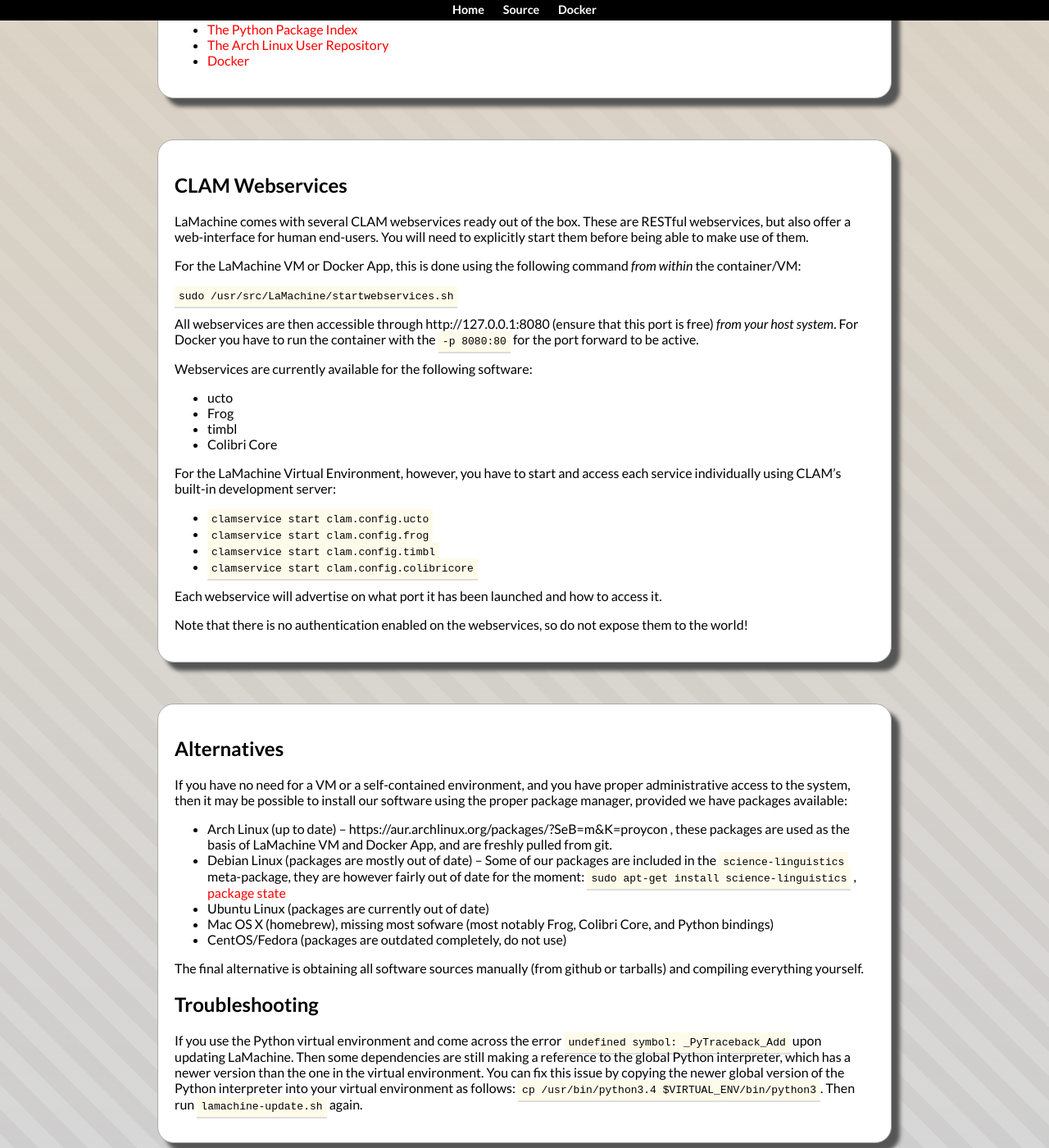
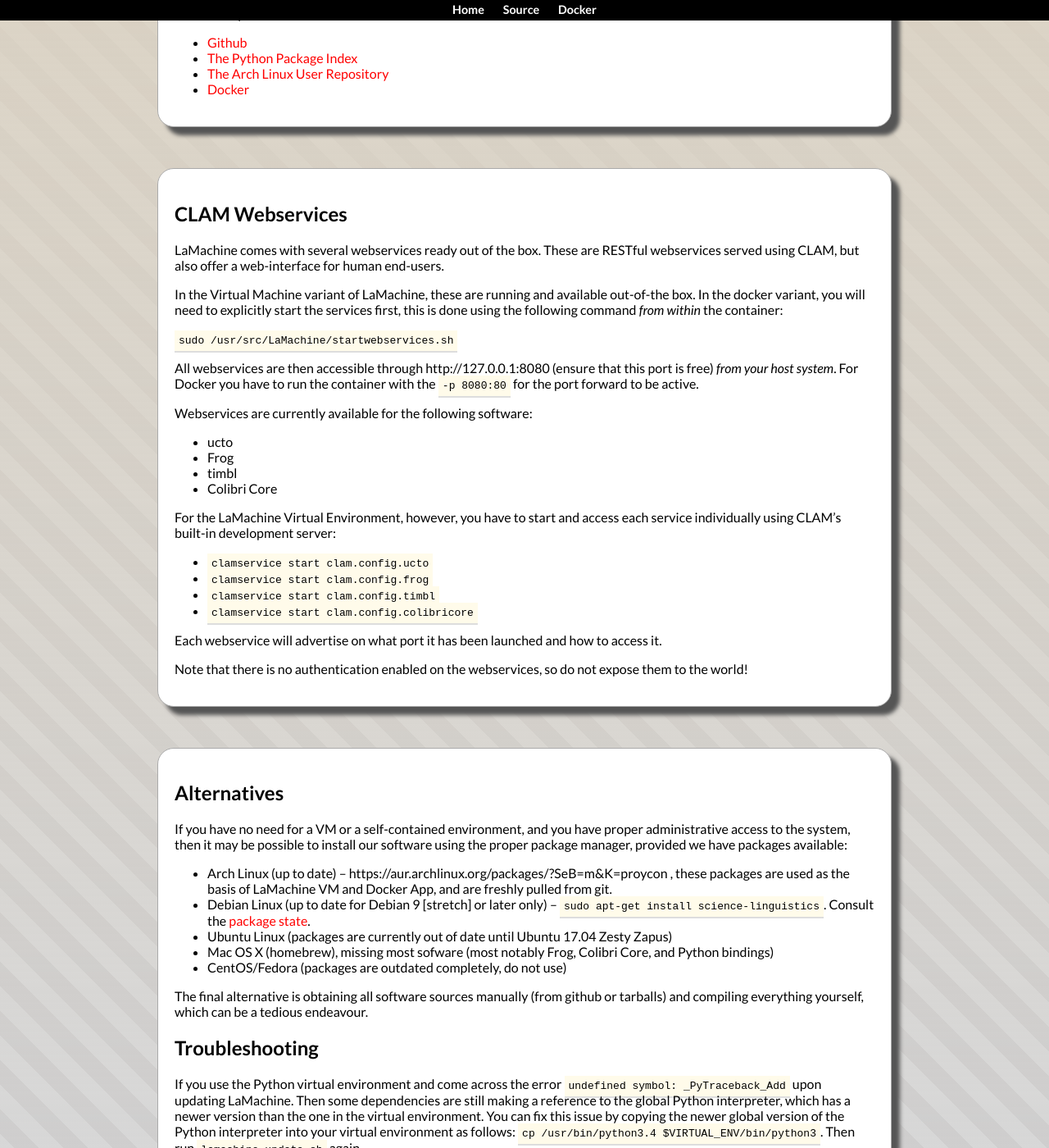
Before and after one commit to proycon/LaMachine, a Jekyll site: the page built from index.md, in a window 1280 px wide and 1400 px high, scrolled down 4378 px. Shown: the whole window at 82% size. Built offline with Jekyll 4.4.1, drawn with Linux system fonts in a browser that asks for light colours; some of the changed text lies outside the part shown.

Commit message:
website update

```diff
--- a/index.md
+++ b/index.md
@@ -86,6 +86,8 @@
 Entering your LaMachine Virtual Machine as per step 5 should be password-less,
 other methods may require a login; use username ``vagrant`` and password
 ``vagrant``.  The root password is also ``vagrant``.
+
+Various webservices in the Virtual Machine will be automatically accessible through https://127.0.0.1:8080 .
 
 Make sure to also read our privacy section below.
 
@@ -222,12 +224,13 @@
 CLAM Webservices
 ==================
 
-LaMachine comes with several CLAM webservices ready out of the box. These are
-RESTful webservices, but also offer a web-interface for human end-users.  You
-will need to explicitly start them before being able to make use of them.
+LaMachine comes with several webservices ready out of the box. These are
+RESTful webservices served using CLAM, but also offer a web-interface for human
+end-users.
 
-For the LaMachine VM or Docker App, this is done using the following command
-*from within* the container/VM:
+In the Virtual Machine variant of LaMachine, these are running and available out-of-the
+box. In the docker variant, you will need to explicitly start the services
+first, this is done using the following command *from within* the container:
 
 ``sudo /usr/src/LaMachine/startwebservices.sh``
 
@@ -268,12 +271,12 @@
 available:
 
  * Arch Linux (up to date) -- https://aur.archlinux.org/packages/?SeB=m&K=proycon , these packages are used as the basis of LaMachine VM and Docker App, and are freshly pulled from git.
- * Debian Linux (packages are mostly out of date) -- Some of our packages are included in the ``science-linguistics`` meta-package, they are however fairly out of date for the moment: ``sudo apt-get install science-linguistics`` , [package state](https://qa.debian.org/developer.php?login=ko.vandersloot@uvt.nl)
- * Ubuntu Linux (packages are currently out of date)
+ * Debian Linux (up to date for Debian 9 [stretch] or later only) -- ``sudo apt-get install science-linguistics``. Consult the [package state](https://qa.debian.org/developer.php?login=proycon@anaproy.nl).
+ * Ubuntu Linux (packages are currently out of date until Ubuntu 17.04 Zesty Zapus)
  * Mac OS X (homebrew), missing most sofware (most notably Frog, Colibri Core, and Python bindings)
  * CentOS/Fedora (packages are outdated completely, do not use)
 
-The final alternative is obtaining all software sources manually (from github or tarballs) and compiling everything yourself.
+The final alternative is obtaining all software sources manually (from github or tarballs) and compiling everything yourself, which can be a tedious endeavour.
 
 Troubleshooting
 ====================
```
